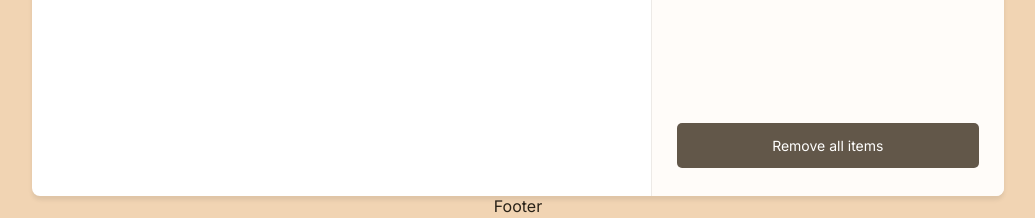
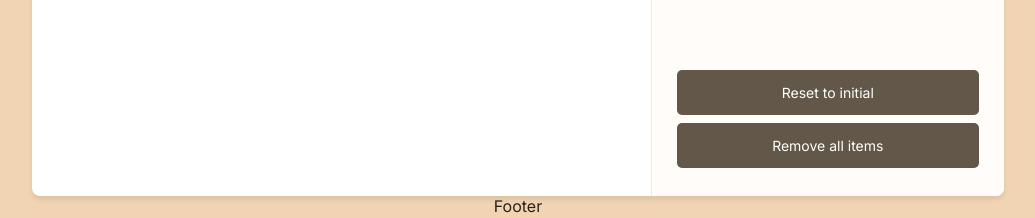
Before and after one commit to cookingnoob/trekbag, a React (Vite) app: page / in a window 1280 px wide. Shown: the part 512-730 px from the top of the page, without its empty margins (122-1157 px from the left). Built offline with nearby package versions, Linux system fonts and the light colour scheme.

Commit message:
add feature to reset list to original state

```diff
--- a/src/components/App.jsx
+++ b/src/components/App.jsx
@@ -25,13 +25,21 @@ function App() {
     setList([]);
   };
 
+  const resetToInitial = () => {
+    setList(itemLists);
+  };
+
   return (
     <>
       <BackgroundHeading />
       <main>
         <Header />
         <ItemList list={list} />
-        <Sidebar addItem={addItem} removeAllItems={removeAllItems} />
+        <Sidebar
+          addItem={addItem}
+          removeAllItems={removeAllItems}
+          resetToInitial={resetToInitial}
+        />
       </main>
       <Footer />
     </>
--- a/src/components/ButtonGroup.jsx
+++ b/src/components/ButtonGroup.jsx
@@ -1,8 +1,11 @@
 import { secondaryButtons } from "../lib/constants";
 import Button from "./Button";
 
-const ButtonGroup = ({ removeAllItems }) => {
-  const buttons = [{ text: "Remove all items", action: removeAllItems }];
+const ButtonGroup = ({ removeAllItems, resetToInitial }) => {
+  const buttons = [
+    { text: "Reset to initial", action: resetToInitial },
+    { text: "Remove all items", action: removeAllItems },
+  ];
   return (
     <section className="button-group">
       {buttons.map((button) => {
--- a/src/components/Sidebar.jsx
+++ b/src/components/Sidebar.jsx
@@ -1,11 +1,14 @@
 import AddItemForm from "./AddItemForm";
 import ButtonGroup from "./ButtonGroup";
 
-const Sidebar = ({ addItem, removeAllItems }) => {
+const Sidebar = ({ addItem, removeAllItems, resetToInitial }) => {
   return (
     <div className="sidebar">
       <AddItemForm addItem={addItem} />
-      <ButtonGroup removeAllItems={removeAllItems} />
+      <ButtonGroup
+        removeAllItems={removeAllItems}
+        resetToInitial={resetToInitial}
+      />
     </div>
   );
 };
```
